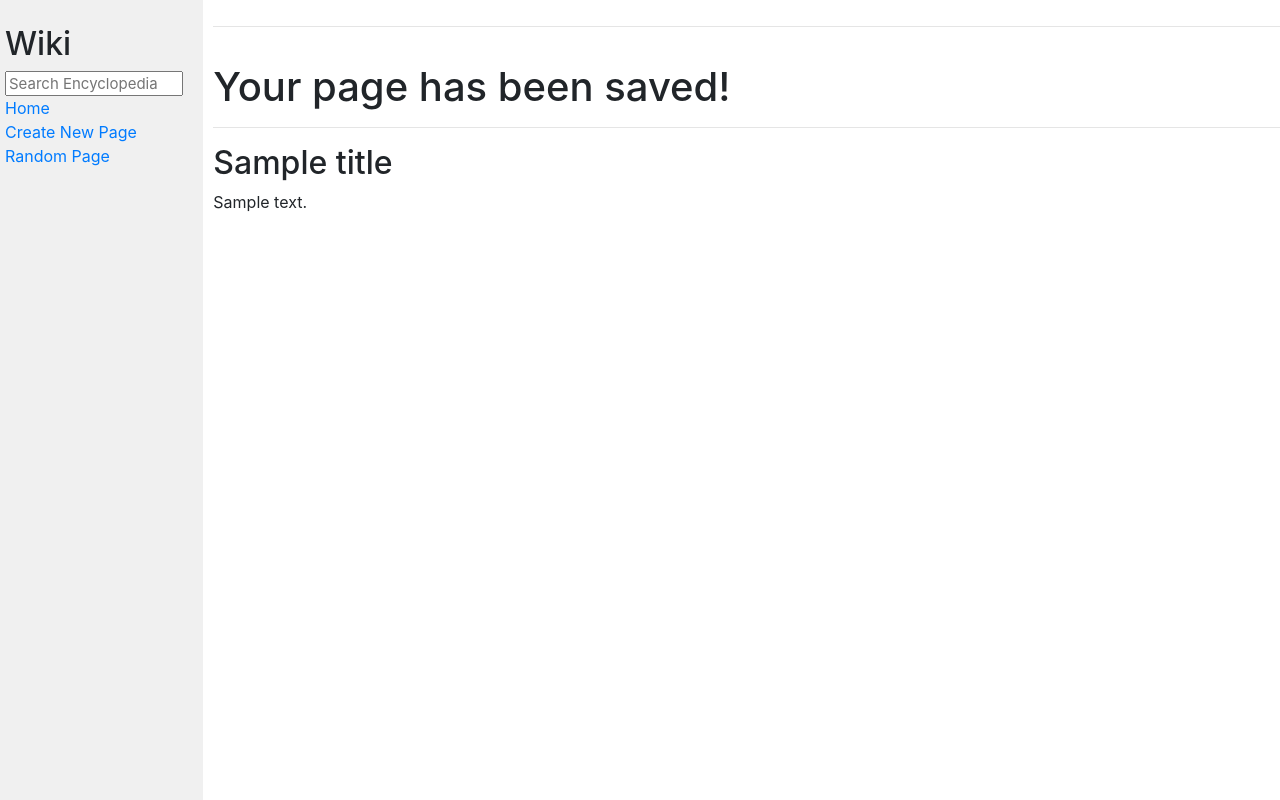
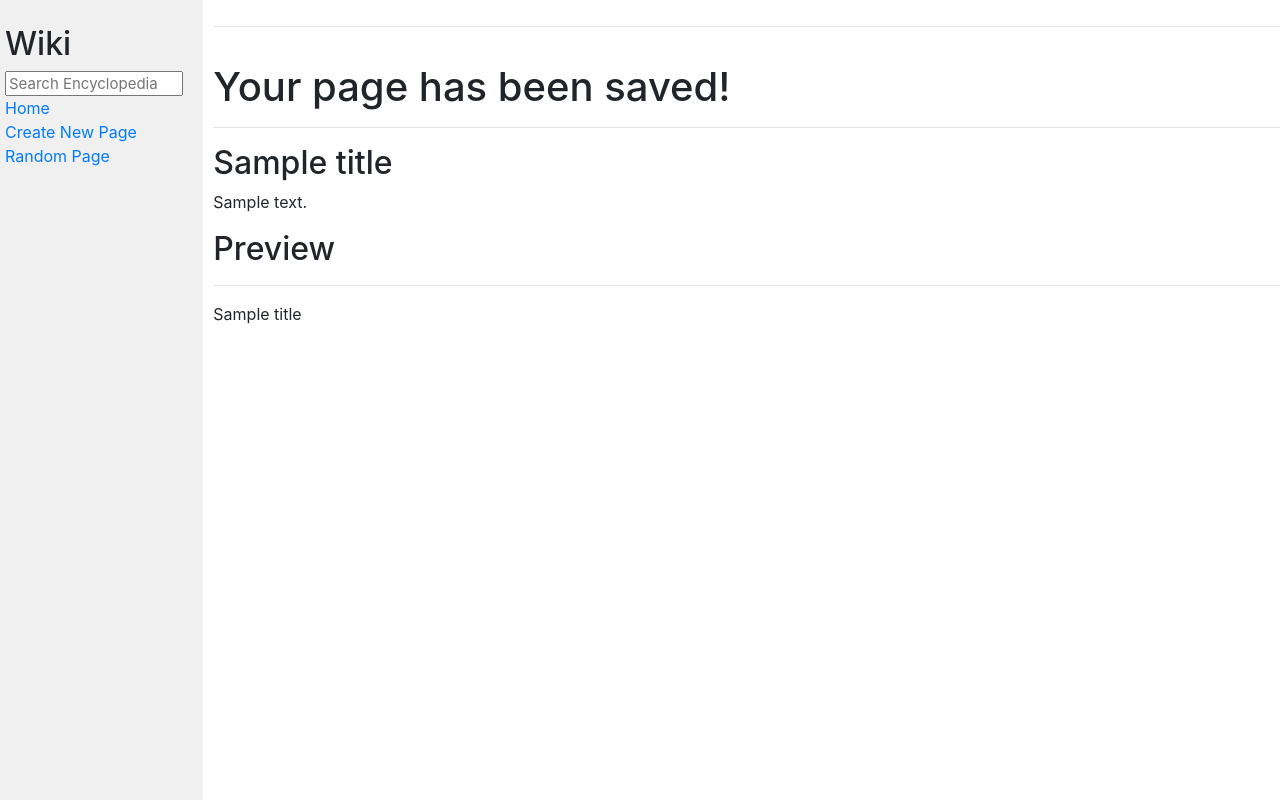
Before and after one commit to CarinaLR/WIKI, a Django app: template encyclopedia/templates/encyclopedia/success.html in a window 1280 px wide. Run offline with Django 3.2, Linux system fonts and the light colour scheme; the template is opened without the code that fills it: most values are stand-ins (such as "Sample title", 1, 10 or a date in 2020); some libraries are stand-ins or nearby versions.

```diff
--- a/encyclopedia/templates/encyclopedia/success.html
+++ b/encyclopedia/templates/encyclopedia/success.html
@@ -8,7 +8,12 @@
 <hr>
     <h1>Your page has been saved!</h1>
     <hr>
-<h2>{{ title }}</h2>
-<p>{{ content }}<p>
+<h2>{{ title | safe }}</h2>
+<p>{{ content | safe}}<p>
+<div>
+<h2>Preview</h2>
+  <hr>
+  <p>{{ title| safe }}</p>
+</div>
 
 {% endblock %}
--- a/encyclopedia/views.py
+++ b/encyclopedia/views.py
@@ -51,10 +51,14 @@ def create(request):
     # Set variables
     title = request.POST.get("title")
     content = request.POST.get("content")
+
     if request.method == "POST":
+        save_page = util.save_entry(title, content)
+        preview = entry_page(request, title)
         return render(request, "encyclopedia/success.html", {
             "title": title,
-            "content": content
+            "content": content,
+            "preview": preview
         })
     else:
         return render(request, "encyclopedia/create.html")
```
Also changed, not shown: entries/Javascript.md (added, +8 -0 lines).
